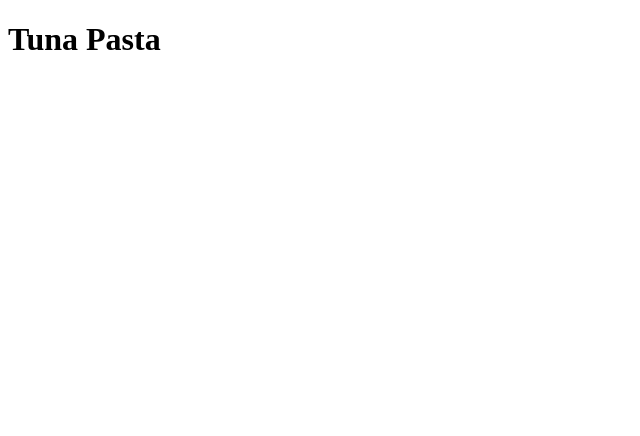
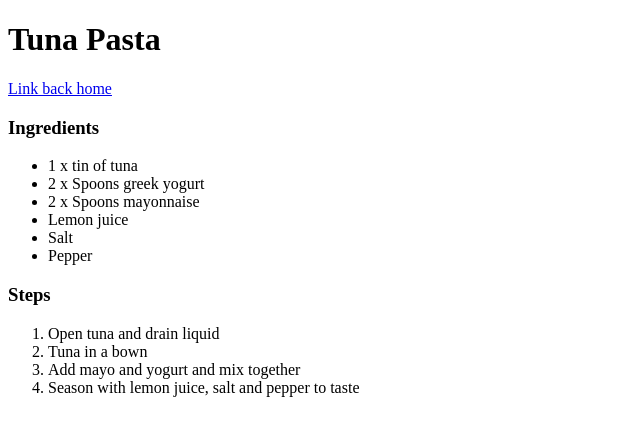
Before and after one commit to itsalwaysbenny/odin-recipes, a plain HTML site: page recipes/tunapasta.html in a window 1280 px wide. Shown: the whole page, without its empty margins (0-640 px from the left). Drawn offline with Linux system fonts and the light colour scheme.

Commit message:
Add ingredients and steps in lists for tuna pasta

```diff
--- a/recipes/tunapasta.html
+++ b/recipes/tunapasta.html
@@ -2,7 +2,26 @@
 <html>
   <head>
     <meta charset="8">
-    <title>Tuna Pasta Recipes</title>
+    <title>Tuna Pasta Recipe</title>
   </head>
   <h1>Tuna Pasta</h1>
+  <a href="../index.html">Link back home</a>
+  <body>
+    <h3>Ingredients</h3>
+    <ul>
+      <li>1 x tin of tuna</l1>
+      <li>2 x Spoons greek yogurt</li>
+      <li>2 x Spoons mayonnaise</li>
+      <li>Lemon juice</li>
+      <li>Salt</li>
+      <li>Pepper</li>
+    </ul>
+    <h3>Steps</h3>
+    <ol>
+      <li>Open tuna and drain liquid</li>
+      <li>Tuna in a bown</li>
+      <li>Add mayo and yogurt and mix together</li>
+      <li>Season with lemon juice, salt and pepper to taste</li>
+    </ol>
+  </body>
 </html>
```
